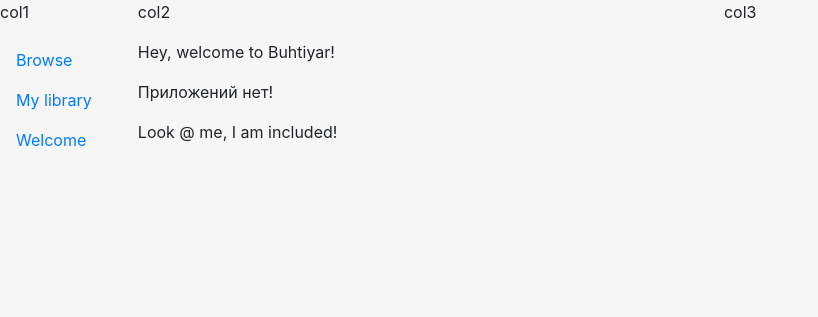
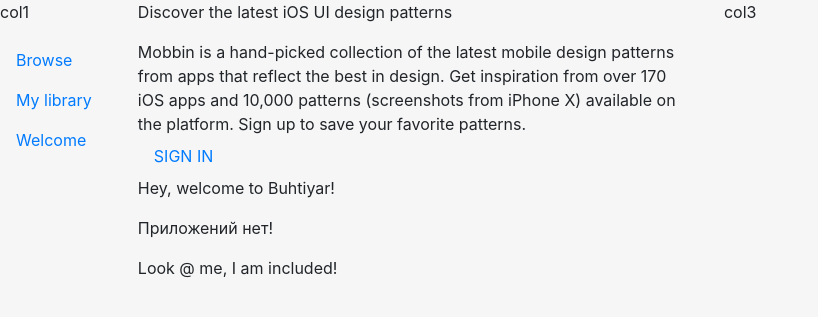
Before and after one commit to osipov-andrey/mobile_design, a Django app: template mobile_design/main/templates/main/home.html in a window 1280 px wide. Shown: the top 317 px of the page, without its empty margins (0-818 px from the left). Run offline with Django 3.2, Linux system fonts and the light colour scheme; the template is opened without the code that fills it, so the values that code supplies are empty; some libraries are stand-ins or nearby versions.

Commit message:
Regular commit

```diff
--- a/mobile_design/main/templates/main/header.html
+++ b/mobile_design/main/templates/main/header.html
@@ -17,7 +17,13 @@
             <a class="nav-link root" href="#">Welcome</a>
         </div>
         <div class="col">
-            <p>col2</p>
+            <p>Discover the latest iOS UI design patterns</p>
+            <div>
+                Mobbin is a hand-picked collection of the latest mobile design patterns from apps that reflect
+                the best in design. Get inspiration from over 170 iOS apps and 10,000 patterns
+                (screenshots from iPhone X) available on the platform. Sign up to save your favorite patterns.
+            </div>
+            <a class="nav-link root" href="#">SIGN IN</a>
             {% block content %}
             {% endblock %}
         </div>
--- a/mobile_design/main/templates/main/home.html
+++ b/mobile_design/main/templates/main/home.html
@@ -7,24 +7,25 @@
 <p>Hey, welcome to Buhtiyar!</p>
 
 {% if apps_last_version %}
-<ul class="list-unstyled">
+<div class="d-flex justify-content-start mt-5">
     {% for app in apps_last_version %}
-    <div>
-        <p>{{ app.application.name }}</p>
+        <div class="mr-2">
+            <p><img class="mr-3" src="{% thumbnail app.main_screen.screen 'default' %}">{{ app.application.name }}</p>
             <p>Версия: {{ app.number }}</p>
 
             {% if app.screens %}
             <p>Изображения есть.</p>
             <img src="{{ app.main_screen.screen.url }}" height="420">
-        <img class="mr-3" src="{% thumbnail app.main_screen.screen 'default' %}">
+
             {% else %}
             <p>Нет изображений.</p>
             {% endif %}
 
         </div>
 
+
     {% endfor %}
-</ul>
+</div>
 {% else %}
 <ul class="list-unstyled">
     <p>Приложений нет!</p>
--- a/mobile_design/mobile_design/settings.py
+++ b/mobile_design/mobile_design/settings.py
@@ -138,7 +138,7 @@
 THUMBNAIL_ALIASES = {
     '': {
         'default': {
-            'size': (96, 96),
+            'size': (24, 24),
             'crop': 'scale',
         },
     },
```
Also changed, not shown: mobile_design/db.sqlite3. Lines whose indentation alone changed are shown as unchanged.
